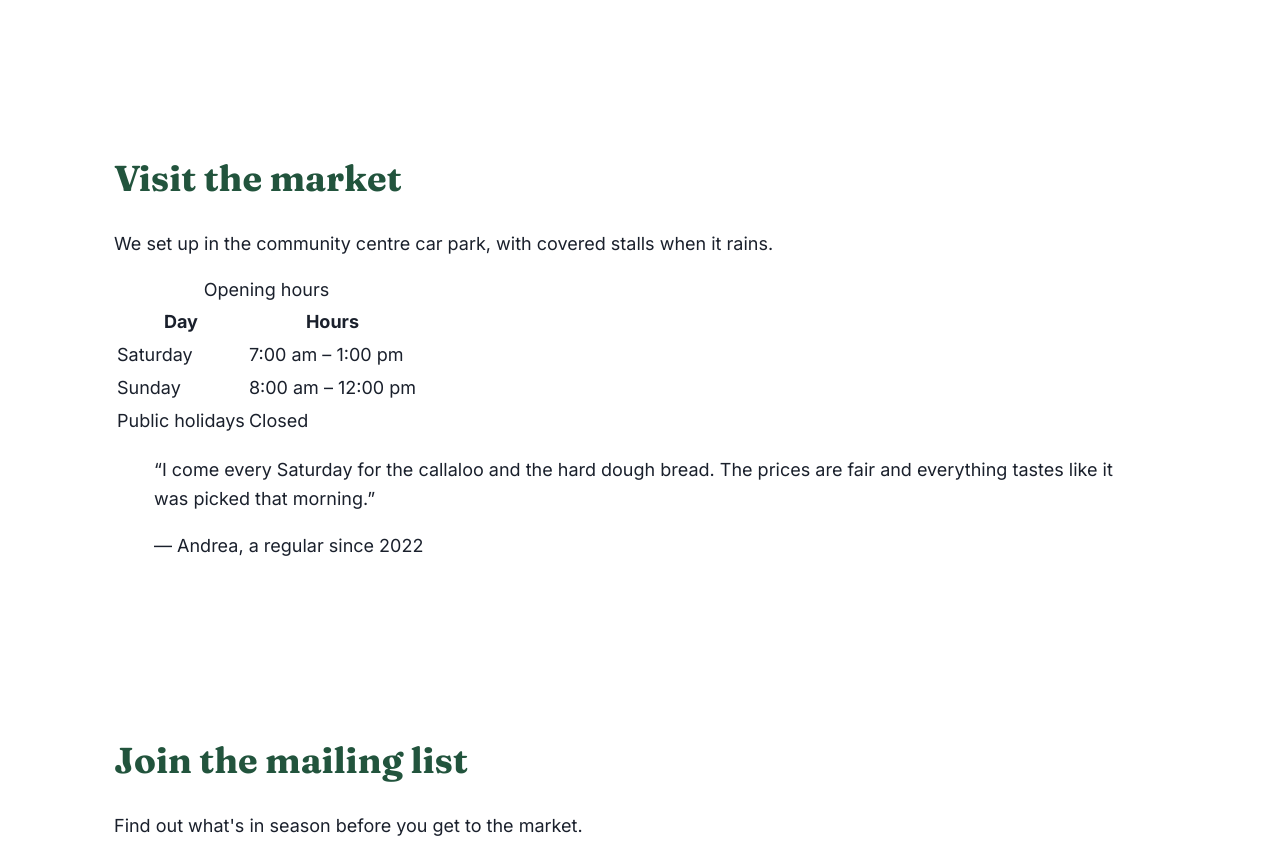
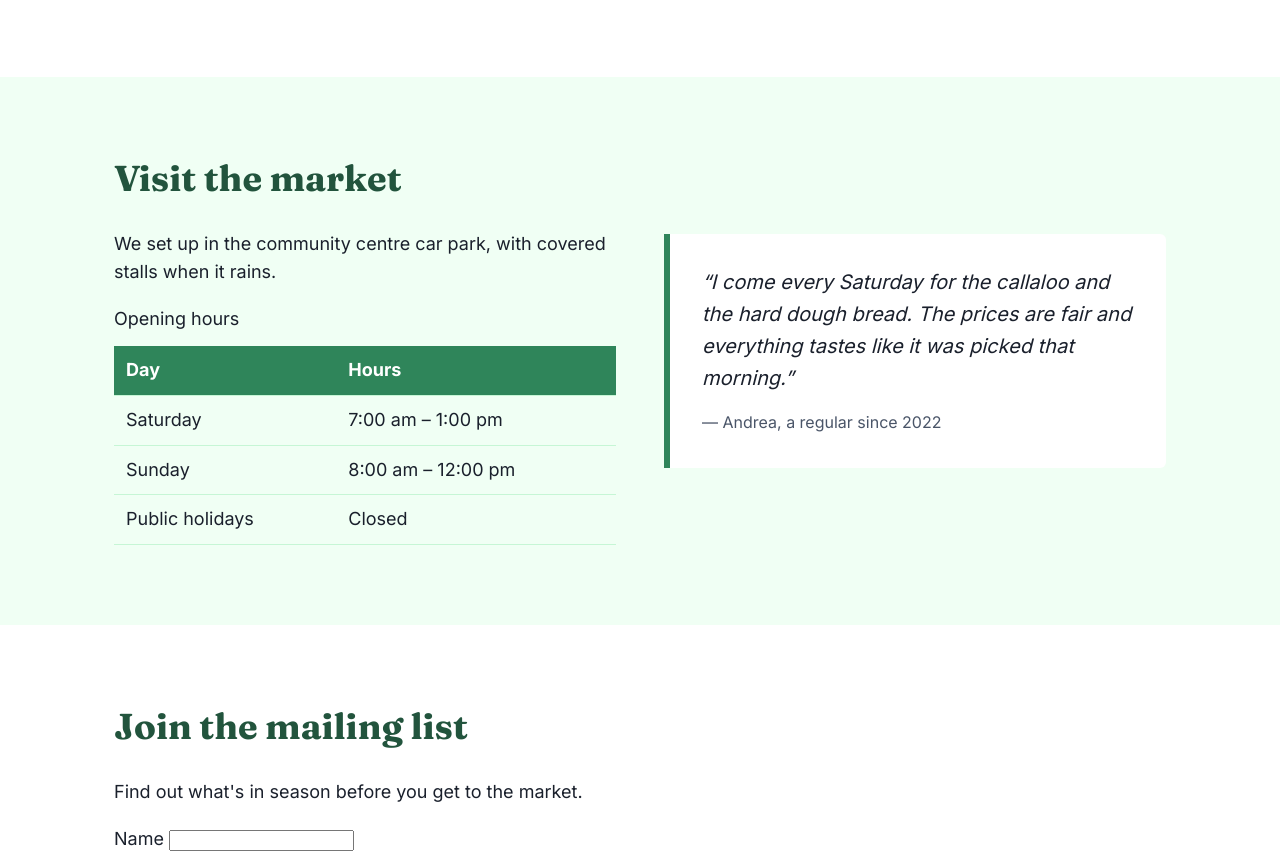
Before and after one commit to TrevornWil/comp2245-project1, a plain HTML site: page index.html in a window 1280 px wide. Shown: the part 1122-1981 px from the top of the page. Drawn offline with Linux system fonts and the light colour scheme.

Commit message:
Style market visit section
Add the two-column visit layout, opening-hours table, and testimonial styling.\n\nCo-authored-by: Copilot <223556219+Copilot@users.noreply.github.com>

```diff
--- a/styles.css
+++ b/styles.css
@@ -150,3 +150,60 @@ h3 {
   border-radius: 12px;
   background-color: #F7FAFC;
 }
+
+.visit {
+  background-color: #F0FFF4;
+}
+
+.visit .container {
+  display: grid;
+  grid-template-columns: repeat(2, 1fr);
+  align-items: center;
+  gap: 48px;
+}
+
+.hours {
+  width: 100%;
+  border-collapse: collapse;
+}
+
+.hours caption,
+.hours th,
+.hours td {
+  text-align: left;
+}
+
+.hours caption {
+  margin-bottom: 12px;
+}
+
+.hours th,
+.hours td {
+  padding: 10px 12px;
+  border-bottom: 1px solid #C6F6D5;
+}
+
+.hours thead tr {
+  color: #FFFFFF;
+  background-color: #2F855A;
+}
+
+.testimonial {
+  margin: 0;
+  border-left: 6px solid #2F855A;
+  border-radius: 0 6px 6px 0;
+  padding: 32px;
+  background-color: #FFFFFF;
+}
+
+.testimonial p {
+  margin-bottom: 16px;
+  font-size: 20px;
+  font-style: italic;
+}
+
+.testimonial footer {
+  color: #4A5568;
+  font-size: 16px;
+  font-style: normal;
+}
```
